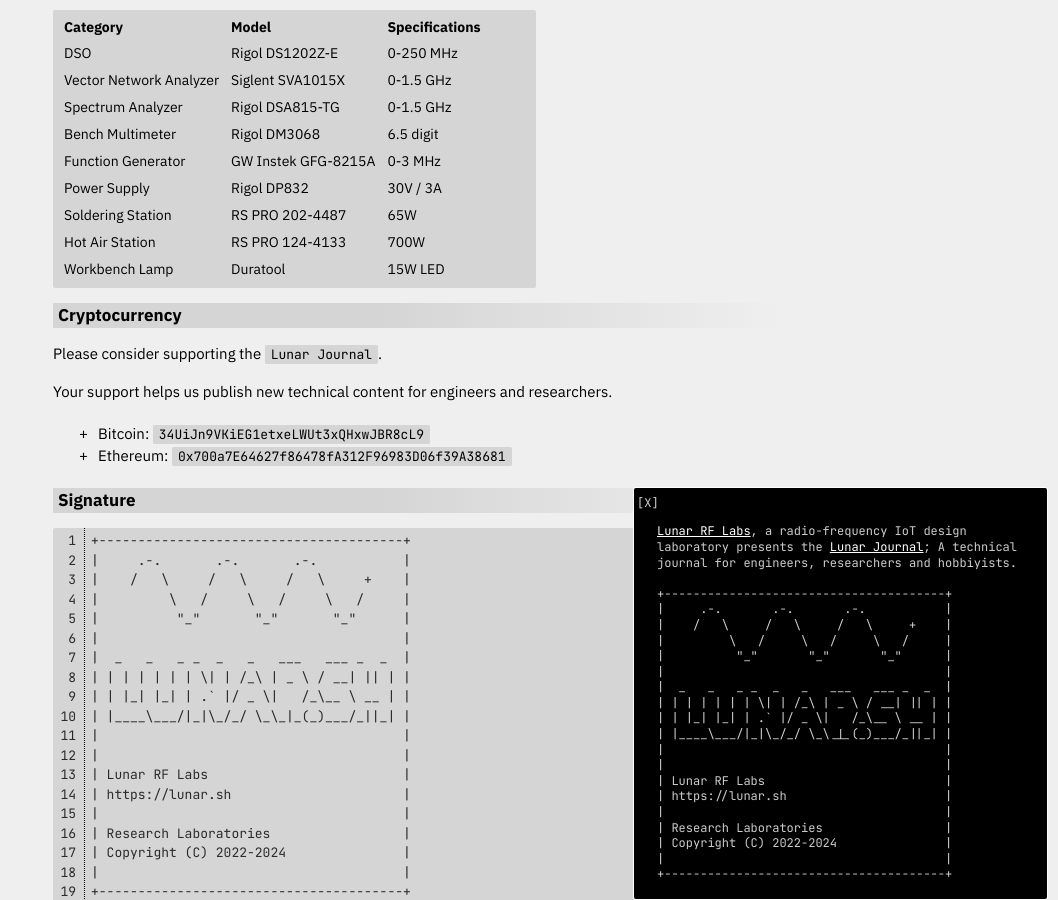
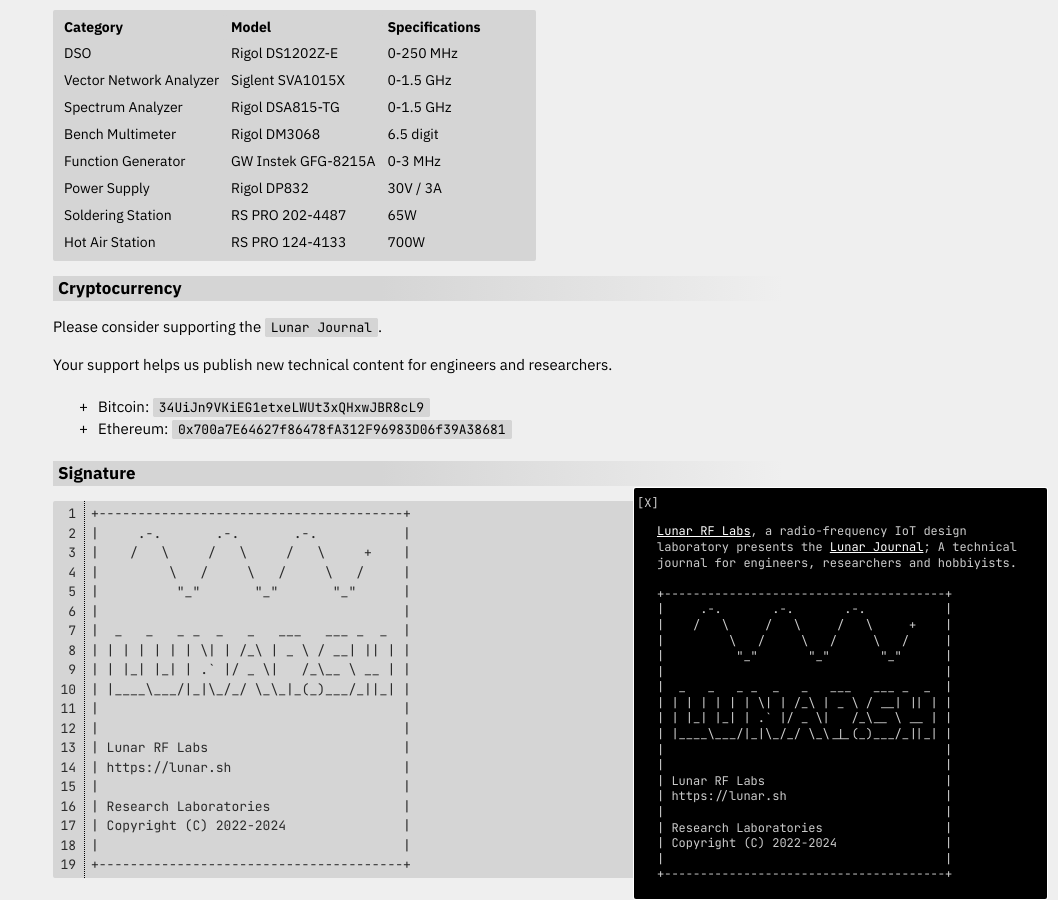
Before and after one commit to lunar-sh/journal.lunar.sh, a Jekyll site: the page built from info.md, in a window 1280 px wide and 900 px high, scrolled down 788 px. Shown: the whole window, without its empty margins (222-1280 px from the left). Built offline with Jekyll 4.4.1, drawn with Linux system fonts in a browser that asks for light colours; nearby versions of some CDN libraries.

Commit message:
Update info.md

```diff
--- a/info.md
+++ b/info.md
@@ -37,7 +37,6 @@
 | Power Supply           | Rigol DP832            | 30V / 3A                |
 | Soldering Station      | RS PRO 202-4487        | 65W                     |
 | Hot Air Station        | RS PRO 124-4133        | 700W                    |
-| Workbench Lamp         | Duratool               | 15W LED                 |
 
 # Cryptocurrency
 
```
